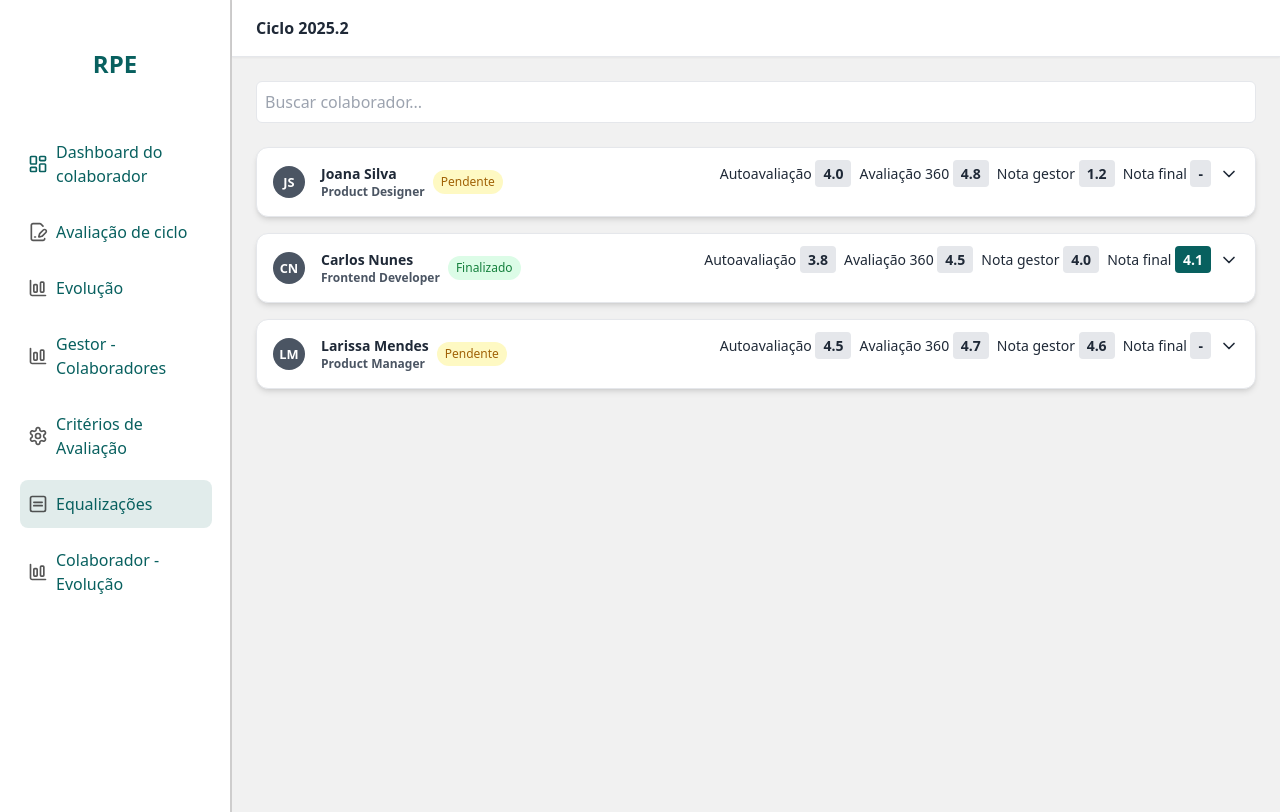
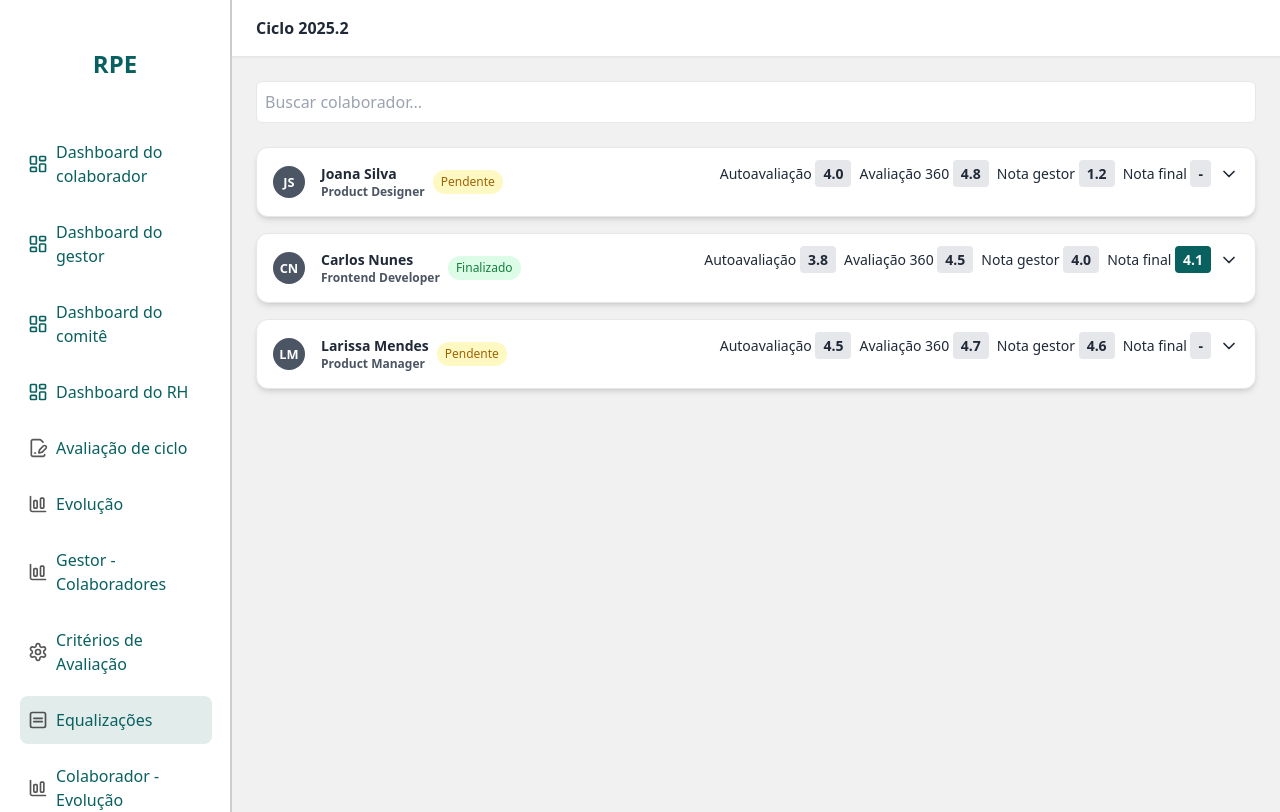
Before and after one commit to ArthurLins00/Rocketcorp-frontend, a React app in the folder rocket-corp/: page /comite/equalizacoes in a window 1280 px wide. Shown: the top 812 px of the page. Built offline with nearby package versions, Linux system fonts and the light colour scheme; no server answers; the HTML template or start-up script is replaced by a standard one.

Commit message:
feat: refactor sidebar and login controllers for improved logout handling and user navigation

```diff
--- a/rocket-corp/src/App.tsx
+++ b/rocket-corp/src/App.tsx
@@ -35,6 +35,7 @@ function RequireAuth({ children }: { children: React.ReactElement }) {
   }
   return children;
 }
+// trocar pra pagina nao autorizada
 
 export default function App() {
   const location = useLocation();
--- a/rocket-corp/src/components/Sidebar.tsx
+++ b/rocket-corp/src/components/Sidebar.tsx
@@ -3,22 +3,81 @@ import Frame1 from "../assets/Frame (1).svg";
 import Frame2 from "../assets/Frame (2).svg";
 import Frame3 from "../assets/Frame (7).svg";
 import Frame4 from "../assets/Frame (8).svg";
-import { useNavigate, useLocation } from "react-router-dom";
-import { useUserType } from "../contexts/UserTypeContext";
-import { useState } from "react";
+import { useSidebarController } from "../controllers/sidebarController";
+
+const sidebarItems = [
+	{
+		label: "Dashboard do colaborador",
+		path: "/employee-dashboard",
+		icon: Frame,
+		show: () => true,
+	},
+	{
+		label: "Dashboard do gestor",
+		path: "/gestor-dashboard",
+		icon: Frame,
+		show: ({ userType }: { userType: string[] }) =>
+			userType.includes("GESTOR"),
+	},
+	{
+		label: "Dashboard do comitê",
+		path: "/comite-dashboard",
+		icon: Frame,
+		show: ({ userType }: { userType: string[] }) => userType.includes("COMITE"),
+	},
+	{
+		label: "Dashboard do RH",
+		path: "/rh-dashboard",
+		icon: Frame,
+		show: ({ userType }: { userType: string[] }) => userType.includes("RH"),
+	},
+	{
+		label: "Avaliação de ciclo",
+		path: "/avaliacao/autoavaliacao",
+		icon: Frame1,
+		show: () => true,
+	},
+	{
+		label: "Evolução",
+		path: "/evolution",
+		icon: Frame2,
+		show: () => true,
+	},
+	{
+		label: "Gestor - Colaboradores",
+		path: "/gestor/collaborators",
+		icon: Frame2,
+		show: () => true,
+	},
+	{
+		label: "Critérios de Avaliação",
+		path: "/rh/criterios",
+		icon: Frame3,
+		show: () => true,
+	},
+	{
+		label: "Equalizações",
+		path: "/comite/equalizacoes",
+		icon: Frame4,
+		show: () => true,
+	},
+	{
+		label: "Colaborador - Evolução",
+		path: "/evolution-page",
+		icon: Frame2,
+		show: () => true,
+	},
+];
 
 export const Sidebar = () => {
-  const navigate = useNavigate();
-  const location = useLocation();
-  const { userType } = useUserType();
-  const [showLogoutConfirm, setShowLogoutConfirm] = useState(false);
-
-  const handleLogout = () => {
-    localStorage.removeItem("access_token");
-    localStorage.removeItem("refresh_token");
-    localStorage.removeItem("user");
-    window.location.href = "/login";
-  };
+	const {
+		navigate,
+		location,
+		userType,
+		showLogoutConfirm,
+		setShowLogoutConfirm,
+		handleLogout,
+	} = useSidebarController();
 
 	return (
 		<aside className="w-[14.5rem] h-[64rem] bg-white border-r-2 border-[#CECDCD] flex flex-col justify-between py-8">
@@ -28,179 +87,29 @@ export const Sidebar = () => {
 				</div>
 				<nav>
 					<ul className="flex flex-col gap-2 pl-5">
-            {/* <li>
+						{/* To enable filtering by userType, uncomment the next line and comment the one below */}
+						{/* {sidebarItems
+              .filter(item => item.show({ userType }))
+              .map(item => ( */}
+						{sidebarItems.map(item => (
+							<li key={item.path}>
 								<span
-                className={`flex items-center text-[#08605F] rounded-lg font-medium py-3 px-2 cursor-pointer block w-[12rem] text-left
-                  ${
-                    location.pathname === "/dashboard"
+									className={`flex items-center text-[#08605F] rounded-lg font-medium py-3 px-2 cursor-pointer w-[12rem] text-left ${
+										location.pathname === item.path
 											? "bg-[#08605F1F] font-bold"
 											: "hover:bg-[#08605F1F]"
-                  }
-                `}
-                onClick={() => navigate("/dashboard")}
+									}`}
+									onClick={() => navigate(item.path)}
 								>
-                <img src={Frame} alt="Frame" className="mr-2 w-5 h-5" />
-                Dashboard
-              </span>
-            </li> */}
-
-            <li>
-              <span
-                className={`flex items-center text-[#08605F] rounded-lg font-medium py-3 px-2 cursor-pointer w-[12rem] text-left
-                  ${
-                    location.pathname === "/employee-dashboard"
-                      ? "bg-[#08605F1F] font-bold"
-                      : "hover:bg-[#08605F1F]"
-                  }
-                `}
-                onClick={() => navigate("/employee-dashboard")}
-              >
-                <img src={Frame} alt="Frame" className="mr-2 w-5 h-5" />
-                Dashboard do colaborador
+									<img
+										src={item.icon}
+										alt={item.label}
+										className="mr-2 w-5 h-5"
+									/>
+									{item.label}
 								</span>
 							</li>
-            {userType.includes("GESTOR") && (
-              <li>
-                <span
-                  className={`flex items-center text-[#08605F] rounded-lg font-medium py-3 px-2 cursor-pointer w-[12rem] text-left
-                  ${
-                    location.pathname === "/gestor-dashboard"
-                      ? "bg-[#08605F1F] font-bold"
-                      : "hover:bg-[#08605F1F]"
-                  }
-                `}
-                  onClick={() => navigate("/gestor-dashboard")}
-                >
-                  <img src={Frame} alt="Frame" className="mr-2 w-5 h-5" />
-                  Dashboard do gestor
-                </span>
-              </li>
-            )}
-            {userType.includes("COMITE") && (
-              <li>
-                <span
-                  className={`flex items-center text-[#08605F] rounded-lg font-medium py-3 px-2 cursor-pointer w-[12rem] text-left
-                  ${
-                    location.pathname === "/comite-dashboard"
-                      ? "bg-[#08605F1F] font-bold"
-                      : "hover:bg-[#08605F1F]"
-                  }
-                `}
-                  onClick={() => navigate("/comite-dashboard")}
-                >
-                  <img src={Frame} alt="Frame" className="mr-2 w-5 h-5" />
-                  Dashboard do comitê
-                </span>
-              </li>
-            )}
-            {userType.includes("RH") && (
-              <li>
-                <span
-                    className={`flex items-center text-[#08605F] rounded-lg font-medium py-3 px-2 cursor-pointer w-[12rem] text-left
-                  ${
-                    location.pathname === "/rh-dashboard"
-                      ? "bg-[#08605F1F] font-bold"
-                      : "hover:bg-[#08605F1F]"
-                  }
-                `}
-                  onClick={() => navigate("/rh-dashboard")}
-                >
-                  <img src={Frame} alt="Frame" className="mr-2 w-5 h-5" />
-                  Dashboard do RH
-                </span>
-              </li>
-            )}
-
-            <li>
-              <span
-                className={`flex items-center text-[#08605F] rounded-lg font-medium py-3 px-2 cursor-pointer w-[12rem] text-left
-                  ${
-                    location.pathname === "/avaliacao/autoavaliacao"
-                      ? "bg-[#08605F1F] font-bold"
-                      : "hover:bg-[#08605F1F]"
-                  }
-                `}
-                onClick={() => navigate("/avaliacao/autoavaliacao")}
-              >
-                <img src={Frame1} alt="Frame 1" className="mr-2 w-5 h-5" />
-                Avaliação de ciclo
-              </span>
-            </li>
-            <li>
-              <span
-                className={`flex items-center text-[#08605F] rounded-lg font-medium py-3 px-2 cursor-pointer w-[12rem] text-left
-                  ${
-                    location.pathname === "/evolution"
-                      ? "bg-[#08605F1F] font-bold"
-                      : "hover:bg-[#08605F1F]"
-                  }
-                `}
-                onClick={() => navigate("/evolution")}
-              >
-                <img src={Frame2} alt="Frame 2" className="mr-2 w-5 h-5" />
-                Evolução
-              </span>
-            </li>
-            <li>
-              <span
-                  className={`flex items-center text-[#08605F] rounded-lg font-medium py-3 px-2 cursor-pointer w-[12rem] text-left
-                  ${
-                    location.pathname === "/gestor/collaborators"
-                      ? "bg-[#08605F1F] font-bold"
-                      : "hover:bg-[#08605F1F]"
-                  }
-                `}
-                onClick={() => navigate("/gestor/collaborators")}
-              >
-                <img src={Frame2} alt="Frame 2" className="mr-2 w-5 h-5" />
-                Gestor - Colaboradores
-              </span>
-            </li>
-            <li>
-              <span
-                className={`flex items-center text-[#08605F] rounded-lg font-medium py-3 px-2 cursor-pointer w-[12rem] text-left
-                  ${
-                    location.pathname === "/rh/criterios"
-                      ? "bg-[#08605F1F] font-bold"
-                      : "hover:bg-[#08605F1F]"
-                  }
-                `}
-                onClick={() => navigate("/rh/criterios")}
-              >
-                <img src={Frame3} alt="Frame 3" className="mr-2 w-5 h-5" />
-                Critérios de Avaliação
-              </span>
-            </li>
-            <li>
-              <span
-                className={`flex items-center text-[#08605F] rounded-lg font-medium py-3 px-2 cursor-pointer w-[12rem] text-left
-                  ${
-                    location.pathname === "/comite/equalizacoes"
-                      ? "bg-[#08605F1F] font-bold"
-                      : "hover:bg-[#08605F1F]"
-                  }
-                `}
-                onClick={() => navigate("/comite/equalizacoes")}
-              >
-                <img src={Frame4} alt="Frame 4" className="mr-2 w-5 h-5" />
-                Equalizações
-              </span>
-            </li>
-            <li>
-              <span
-                className={`flex items-center text-[#08605F] rounded-lg font-medium py-3 px-2 cursor-pointer block w-[12rem] text-left
-                  ${
-                    location.pathname === "/evolution-page"
-                      ? "bg-[#08605F1F] font-bold"
-                      : "hover:bg-[#08605F1F]"
-                  }
-                `}
-                onClick={() => navigate("/evolution-page")}
-              >
-                <img src={Frame2} alt="Frame 2" className="mr-2 w-5 h-5" />
-                Colaborador - Evolução
-              </span>
-            </li>
+						))}
 					</ul>
 				</nav>
 			</div>
@@ -211,13 +120,22 @@ export const Sidebar = () => {
 					</span>
 					<span className="text-base text-[#1D1D1D]">Colaborador 1</span>
 				</div>
-        <a href="#" className="text-[#08605F] text-base hover:underline" onClick={e => { e.preventDefault(); setShowLogoutConfirm(true); }}>
+				<a
+					href="#"
+					className="text-[#08605F] text-base hover:underline"
+					onClick={e => {
+						e.preventDefault();
+						setShowLogoutConfirm(true);
+					}}
+				>
 					Logout
 				</a>
 				{showLogoutConfirm && (
 					<div className="fixed inset-0 flex items-center justify-center z-50 bg-black bg-opacity-30">
 						<div className="bg-white rounded-lg shadow-lg p-8 flex flex-col items-center">
-              <span className="text-lg font-semibold mb-4">Tem certeza que deseja sair?</span>
+							<span className="text-lg font-semibold mb-4">
+								Tem certeza que deseja sair?
+							</span>
 							<div className="flex gap-4">
 								<button
 									className="px-4 py-2 rounded bg-red-600 text-white hover:bg-red-700"
--- a/rocket-corp/src/controllers/loginController.ts
+++ b/rocket-corp/src/controllers/loginController.ts
@@ -85,9 +85,11 @@ export function useLoginController() {
                 setIsLoading(false);
                 return;
             }
-            // Save tokens
+            // Save access token in localStorage
             localStorage.setItem("access_token", data.access_token);
-            localStorage.setItem("refresh_token", data.refresh_token);
+            // The refresh token is set in an HTTP-only cookie by the backend for security
+            // and should NOT be stored in localStorage.
+            // refresh token pra salvar no cookie
             // Fetch user info
             const meRes = await fetch(import.meta.env.VITE_API_URL + "/auth/me", {
                 headers: {
--- /dev/null
+++ b/rocket-corp/src/controllers/sidebarController.ts
@@ -0,0 +1,31 @@
+import { useNavigate, useLocation } from "react-router-dom";
+import { useUserType } from "../contexts/UserTypeContext";
+import { useState } from "react";
+
+export function useSidebarController() {
+    const navigate = useNavigate();
+    const location = useLocation();
+    const { userType } = useUserType();
+    const [showLogoutConfirm, setShowLogoutConfirm] = useState(false);
+
+    const handleLogout = async () => {
+        // TODO: Call backend logout endpoint to clear refresh token cookie when ready
+        // Example:
+        // await fetch(import.meta.env.VITE_API_URL + "/auth/logout", {
+        //   method: "POST",
+        //   credentials: "include", // send cookies
+        // });
+        localStorage.removeItem("access_token");
+        localStorage.removeItem("user");
+        window.location.href = "/login";
+    };
+
+    return {
+        navigate,
+        location,
+        userType,
+        showLogoutConfirm,
+        setShowLogoutConfirm,
+        handleLogout,
+    };
+}
```
Lines whose indentation alone changed are shown as unchanged.
